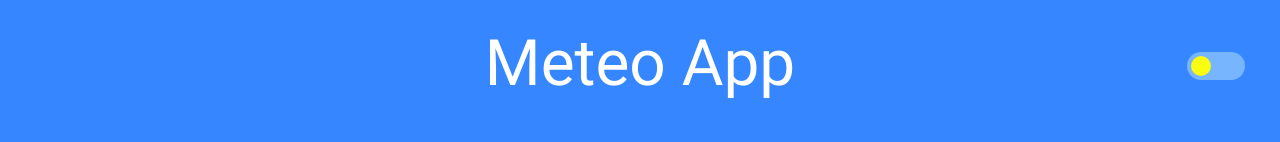
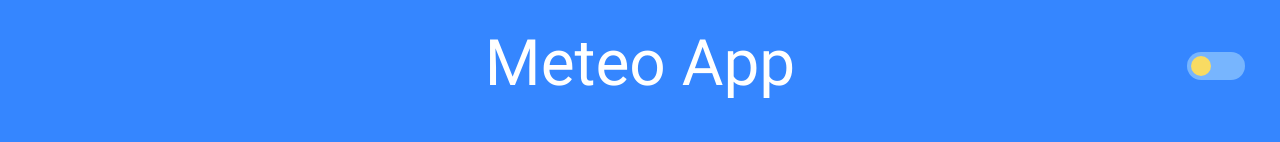
Before and after one commit to OmniDvW/weather_API, a React (Create React App) app: page / in a window 1280 px wide. Shown: the top 142 px of the page. Built offline with nearby package versions, Linux system fonts and the light colour scheme.

Commit message:
change toggle color

```diff
--- a/src/components/ThemeToggle/ThemeToggle.scss
+++ b/src/components/ThemeToggle/ThemeToggle.scss
@@ -32,7 +32,7 @@ label {
     left: 4px;
     width: 20px;
     height: 20px;
-    background-color: #fafd0f;
+    background-color: #f9db62;
     transform: scale(1);
     border-radius: 50%;
     transition: 0.3s ease top, 0.3s ease left, 0.3s ease transform, 0.3s ease background-color;
@@ -45,7 +45,7 @@ label {
     right: 5%;
     width: 20px;
     height: 20px;
-    background-color: #fff;
+    background-color: #551639;
     border-radius: 50%;
     transition: 0.3s ease bottom;
 }
```
